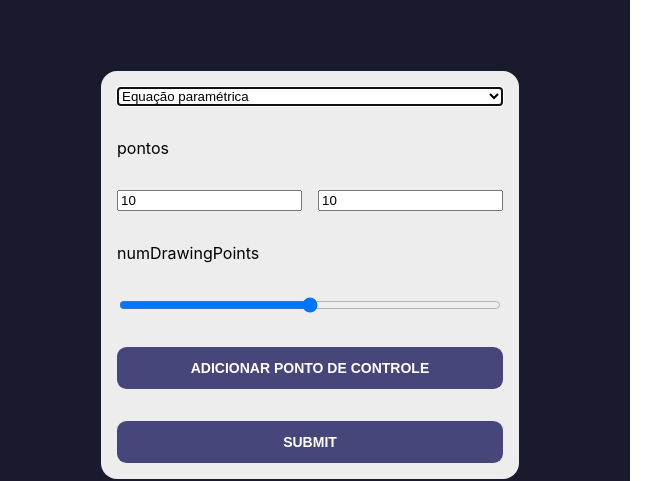
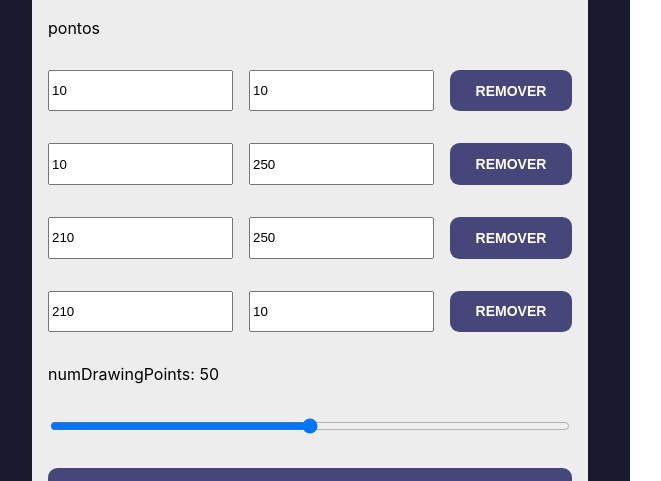
Before and after one commit to hugolima03/cg-ufrr, a Next.js app: page /bezierCurves in a window 1280 px wide. Shown: the part 125-606 px from the top of the page, without its empty margins (10-671 px from the left). Built offline with nearby package versions, Linux system fonts and the light colour scheme.

Commit message:
Adding onBlur to point fields

```diff
--- a/src/components/BezierCurves/index.tsx
+++ b/src/components/BezierCurves/index.tsx
@@ -8,12 +8,20 @@ import { Column, Wrapper } from "templates/Base/styles";
 
 const PLOT_HEIGHT = 500;
 
+type Inputs = {
+  algorithm: "parametric" | "castejaul";
+  numDrawingPoints: number;
+};
+
 const BezierCurves = () => {
   let drawingPoints: Pixel[] = [];
   const [debugPoints, setDebugPoints] = useState<Pixel[]>([]);
 
   const [controlPoints, setControlPoints] = useState<Pixel[]>([
     { x: 10, y: 10 },
+    { x: 10, y: 250 },
+    { x: 210, y: 250 },
+    { x: 210, y: 10 },
   ]);
 
   const [lines, setLines] = useState<React.ReactNode[]>([]);
@@ -105,19 +113,10 @@ const BezierCurves = () => {
     return coeff;
   }
 
-  function onSubmit(data: any) {
-    setLines([]);
-    setDebugPoints([]);
-
-    drawingPoints = [];
-    calculateDrawingPoints(Number(data.numDrawingPoints));
-    drawHandles();
-    drawCurveFromPoints(drawingPoints);
-  }
-
-  const { handleSubmit, register, watch } = useForm({
+  const { handleSubmit, register, watch } = useForm<Inputs>({
     defaultValues: {
       algorithm: "parametric",
+      numDrawingPoints: 50,
     },
   });
 
@@ -131,6 +130,24 @@ const BezierCurves = () => {
         temp[index] = { ...temp[index], y: newValue };
       }
 
+      return [...temp];
+    });
+  }
+
+  function onSubmit(data: Inputs) {
+    setLines([]);
+    setDebugPoints([]);
+
+    drawingPoints = [];
+    calculateDrawingPoints(Number(data.numDrawingPoints));
+    drawHandles();
+    drawCurveFromPoints(drawingPoints);
+  }
+
+  function removeControlPoint(index: number) {
+    setControlPoints((points) => {
+      const temp = points;
+      temp.splice(index, 1);
       return [...temp];
     });
   }
@@ -154,7 +171,7 @@ const BezierCurves = () => {
                   <input
                     type="number"
                     defaultValue={x}
-                    onChange={(e) =>
+                    onBlur={(e) =>
                       onInputChange(Number(e.target.value), index, "x")
                     }
                     step={100}
@@ -162,23 +179,28 @@ const BezierCurves = () => {
                   <input
                     type="number"
                     defaultValue={y}
-                    onChange={(e) =>
+                    onBlur={(e) =>
                       onInputChange(Number(e.target.value), index, "y")
                     }
                     step={100}
                   />
+                  <button
+                    type="button"
+                    onClick={() => removeControlPoint(index)}
+                  >
+                    Remover
+                  </button>
                 </Span>
               ))}
 
-              <label>numDrawingPoints</label>
+              <label>numDrawingPoints: {watch("numDrawingPoints")}</label>
 
               <input
                 type="range"
                 min={1}
                 max={101}
-                {...register("numDrawingPoints" as any)}
-                defaultValue={50}
                 step={5}
+                {...register("numDrawingPoints")}
               />
 
               <button
@@ -196,7 +218,12 @@ const BezierCurves = () => {
         </Form>
       </Column>
       <Column style={{ backgroundColor: "white" }}>
-        <svg width="500px" height="500px" id="graph">
+        <svg
+          width="500px"
+          height="500px"
+          id="graph"
+          style={{ overflow: "visible" }}
+        >
           {lines.map((line) => line)}
           {debugPoints.map(({ x, y }) => (
             <circle key={x + y} cx={x} cy={PLOT_HEIGHT - y} r="5" fill="#000" />
```
